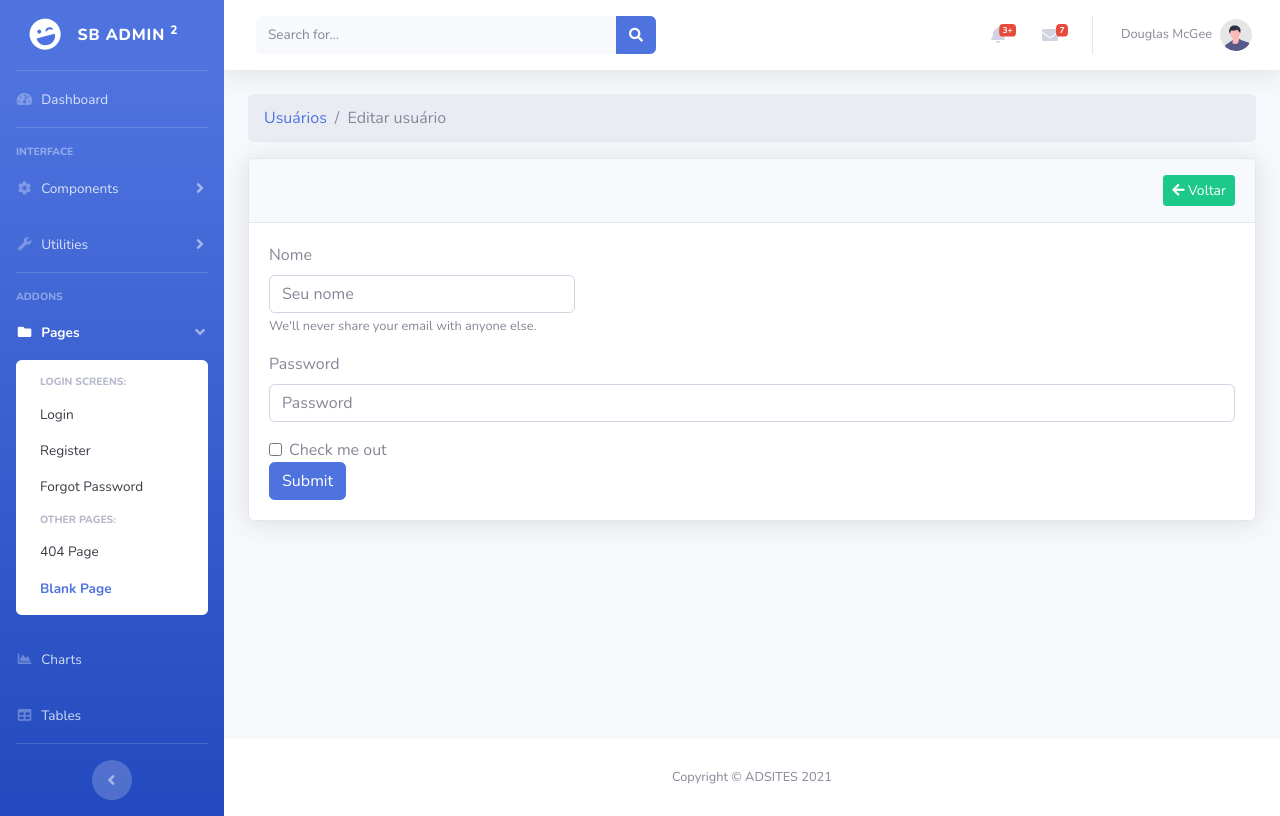
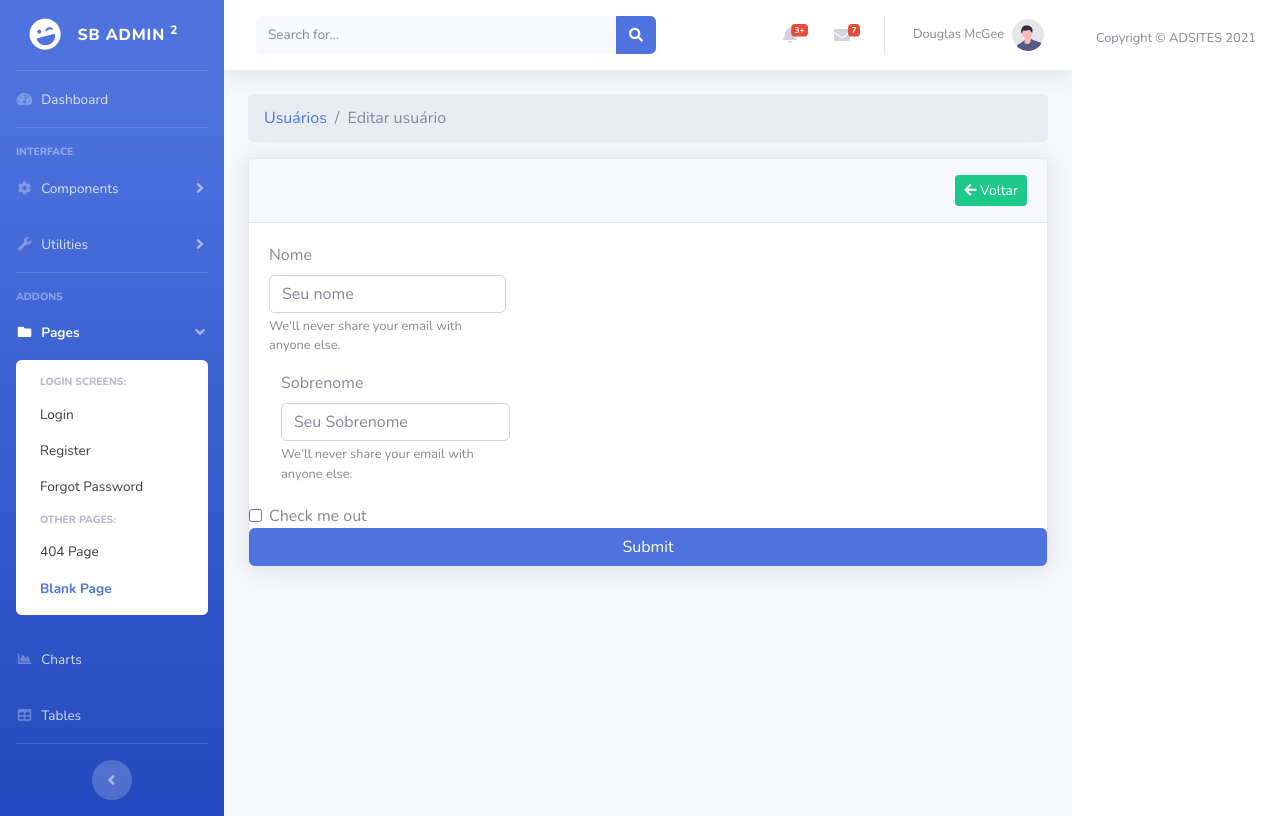
Before and after one commit to Acelot270290/sistema-gerenciamento, a CodeIgniter app: page /ordem/index.php/usuarios/edit/1 in a window 1280 px wide. Run offline with CodeIgniter, Linux system fonts and the light colour scheme; tables that the repository leaves empty or names only in its code hold one stand-in row (values such as "Sample post"); data that the repository does not hold is empty.

Commit message:
atualizando o edit

```diff
--- a/application/views/usuarios/edit.php
+++ b/application/views/usuarios/edit.php
@@ -1,28 +1,17 @@
-
-
 <?php $this->load->view('layout/sidebar'); ?>
-
-
 <!-- Content Wrapper -->
 <div id="content-wrapper" class="d-flex flex-column">
-
 <!-- Main Content -->
 <div id="content">
-
   <?php $this->load->view('layout/navbar'); ?>
-
   <!-- Begin Page Content -->
   <div class="container-fluid">
-
-
     <nav aria-label="breadcrumb">
       <ol class="breadcrumb">
         <li class="breadcrumb-item"><a href="<?php echo base_url('usuarios'); ?>">Usuários</a></li>
         <li class="breadcrumb-item active" aria-current="page"><?php echo $titulo; ?></li>
       </ol>
     </nav>
-
-
     </nav>
     <!-- DataTales Example -->
     <div class="card shadow mb-4">
@@ -32,17 +21,17 @@
       <div class="card-body">
         <form>
           <div class="form-group row">
-
             <div class="col-md-4">
               <label for="exampleInputEmail1">Nome</label>
               <input type="text" class="form-control" name="first_name" placeholder="Seu nome" value="<?php echo $usuario->first_name; ?>">
               <small id="emailHelp" class="form-text text-muted">We'll never share your email with anyone else.</small>
             </div>
-
           </div>
-                            <div class="form-group">
-                                <label for="exampleInputPassword1">Password</label>
-                                <input type="password" class="form-control" id="exampleInputPassword1" placeholder="Password">
+		  <div class="col-md-4">
+              <label for="exampleInputEmail1">Sobrenome</label>
+              <input type="text" class="form-control" name="last_name" placeholder="Seu Sobrenome" value="<?php echo $usuario->last_name; ?>">
+              <small id="emailHelp" class="form-text text-muted">We'll never share your email with anyone else.</small>
+            </div>
           </div>
                    <div class="form-check">
             <input type="checkbox" class="form-check-input" id="exampleCheck1">
@@ -52,9 +41,7 @@
         </form>
       </div>
     </div>
-
   </div>
   <!-- /.container-fluid -->
-
 </div>
 <!-- End of Main Content -->
```
Lines whose indentation alone changed are shown as unchanged.
